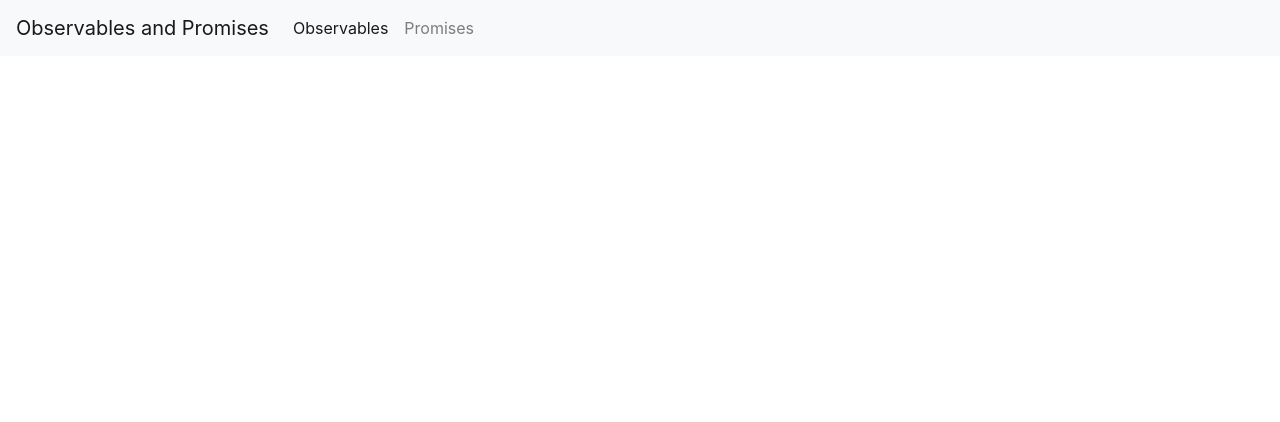
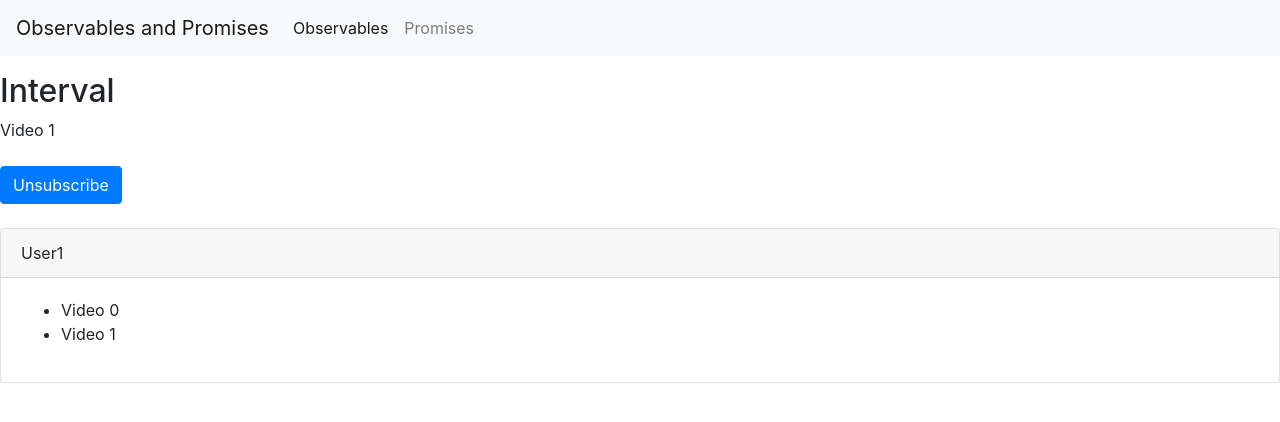
Before and after one commit to saharejaz2324/angular-rxjs, an Angular app: page /observable/interval in a window 1280 px wide. Before the commit this address led to /. Shown: the top 422 px of the page. Built offline with nearby package versions, Linux system fonts and the light colour scheme.

Commit message:
4 files modified, 7 added

```diff
--- /dev/null
+++ b/src/app/appService/design-utility.service.ts
@@ -0,0 +1,11 @@
+import { Injectable } from '@angular/core';
+
+@Injectable()
+export class DesignUtilituService {
+  constructor() {}
+  listAppend(calVal, containerId) {
+    let el = document.createElement('li');
+    el.innerText = calVal;
+    document.getElementById(containerId).appendChild(el);
+  }
+}
--- a/src/app/observable/from-event/from-event.component.ts
+++ b/src/app/observable/from-event/from-event.component.ts
@@ -7,6 +7,7 @@ import {
   ViewChild
 } from '@angular/core';
 import { fromEvent } from 'rxjs';
+import { DesignUtilituService } from '../../appService/design-utility.service';
 
 @Component({
   selector: 'app-from-event',
@@ -16,7 +17,7 @@ import { fromEvent } from 'rxjs';
 export class FromEventComponent
   implements OnInit, AfterViewInit, AfterContentInit {
   count = 1;
-  constructor() {}
+  constructor(private _designUtility: DesignUtilituService) {}
 
   @ViewChild('addBtn') addBtn: ElementRef;
 
@@ -24,13 +25,14 @@ export class FromEventComponent
   ngAfterViewInit() {
     fromEvent(this.addBtn.nativeElement, 'click').subscribe(res => {
       let calVal = 'Video ' + this.count++;
-      this.listAppend(calVal, 'elContainer2');
+      this._designUtility.listAppend(calVal, 'elContainer');
+      // this.listAppend(calVal, 'elContainer2');
     });
   }
   ngAfterContentInit() {}
-  listAppend(calVal, containerId) {
-    let el = document.createElement('li');
-    el.innerText = calVal;
-    document.getElementById(containerId).appendChild(el);
-  }
+  // listAppend(calVal, containerId) {
+  //   let el = document.createElement('li');
+  //   el.innerText = calVal;
+  //   document.getElementById(containerId).appendChild(el);
+  // }
 }
--- /dev/null
+++ b/src/app/observable/interval/interval.component.html
@@ -0,0 +1,19 @@
+<div class="my-3">
+  <h2>Interval</h2>
+  {{obsMsg}}
+  <br>
+  <br>
+
+  <button class="btn btn-primary" (click) ="imediateUnsubscribe()">Unsubscribe</button>
+
+  <br><br>
+  <div class="card">
+    <div class="card-header">
+      User1
+    </div>
+    <div class="card-body">
+      <ul id="elContainer">
+      </ul>
+    </div>
+  </div>
+</div>
--- /dev/null
+++ b/src/app/observable/interval/interval.component.ts
@@ -0,0 +1,35 @@
+import { Component, OnInit } from '@angular/core';
+import { interval, Subscription } from 'rxjs';
+import { DesignUtilituService } from '../../appService/design-utility.service';
+
+@Component({
+  selector: 'app-interval',
+  templateUrl: './interval.component.html',
+  styleUrls: ['./interval.component.css']
+})
+export class IntervalComponent implements OnInit {
+  obsMsg;
+  videoSubscription: Subscription;
+  constructor(private _designUtility: DesignUtilituService) {}
+
+  ngOnInit() {
+    const boardCastVideos = interval(2000);
+
+    this.videoSubscription = boardCastVideos.subscribe(res => {
+      this.obsMsg = 'Video ' + res;
+      this._designUtility.listAppend(this.obsMsg, 'elContainer');
+      // this.listAppend(this.obsMsg, 'elContainer');
+      if (res >= 5) {
+        this.videoSubscription.unsubscribe();
+      }
+    });
+  }
+  imediateUnsubscribe() {
+    this.videoSubscription.unsubscribe();
+  }
+  // listAppend(calVal, containerId) {
+  //   let el = document.createElement('li');
+  //   el.innerText = calVal;
+  //   document.getElementById(containerId).appendChild(el);
+  // }
+}
--- a/src/app/observable/list/list.component.html
+++ b/src/app/observable/list/list.component.html
@@ -5,10 +5,10 @@
         <a routerLink="fromEvent">From Event</a>
       </li>
       <li>
-        <a routerLink="fromEvent">From Event</a>
+        <a routerLink="interval">Interval</a>
       </li>
       <li>
-        <a routerLink="fromEvent">From Event</a>
+        <a routerLink="operator">Operator</a>
       </li>
     </ul>
   </div>
--- /dev/null
+++ b/src/app/observable/operator/operator.component.html
@@ -0,0 +1,6 @@
+<div class="my-3">
+  <h2>Operator</h2>
+  <p>Square of numbers </p>
+  <br><br>
+  {{squareNum}}
+</div>
--- /dev/null
+++ b/src/app/observable/operator/operator.component.ts
@@ -0,0 +1,20 @@
+import { Component, OnInit } from '@angular/core';
+import { of } from 'rxjs';
+import { map } from 'rxjs/operators';
+
+@Component({
+  selector: 'app-operator',
+  templateUrl: './operator.component.html',
+  styleUrls: ['./operator.component.css']
+})
+export class OperatorComponent implements OnInit {
+  squareNum;
+  constructor() {}
+
+  ngOnInit() {
+    const nums = of(1, 2, 3);
+    const squareValues = map((val: number) => val * val);
+    const squaredNums = squareValues(nums);
+    this.squareNum = squaredNums.subscribe(x => console.log(x));
+  }
+}
```
Also changed, not shown: src/app/app-routing.module.ts (+10 -0 lines), src/app/app.module.ts (+8 -2 lines), src/app/observable/interval/interval.component.css (added), src/app/observable/operator/operator.component.css (added).
